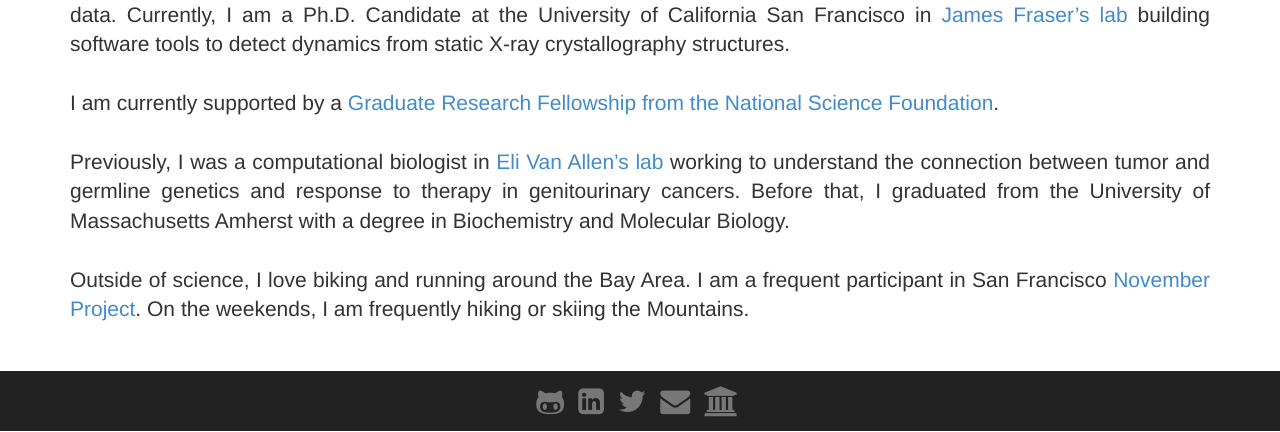
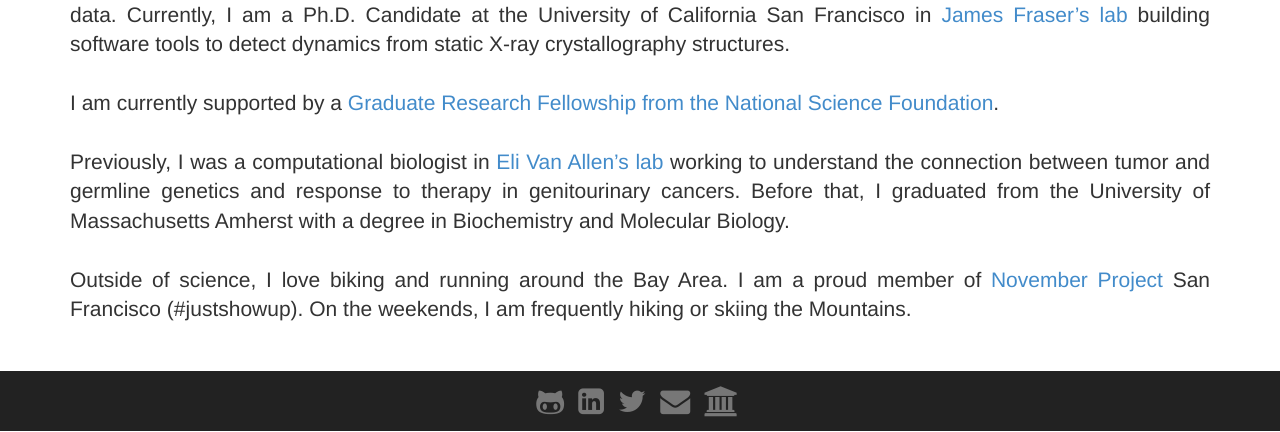
Before and after one commit to stephaniewankowicz/stephaniewankowicz.github.io, a Jekyll site: the page built from index.md, in a window 1280 px wide. Shown: the part 469-901 px from the top of the page. Built offline with Jekyll 4.4.1, drawn with Linux system fonts in a browser that asks for light colours; nearby versions of some CDN libraries; library files that are not in the unit come from our copies.

Commit message:
Update index.md

```diff
--- a/index.md
+++ b/index.md
@@ -25,5 +25,5 @@ Previously, I was a computational biologist in [Eli Van Allen's lab](https://van
 <br>
 <br>
 
-Outside of science, I love biking and running around the Bay Area. I am a frequent participant in San Francisco [November Project](https://november-project.com/). On the weekends, I am frequently hiking or skiing the Mountains.
+Outside of science, I love biking and running around the Bay Area. I am a proud member of [November Project](https://november-project.com/) San Francisco (#justshowup). On the weekends, I am frequently hiking or skiing the Mountains.
 </p>
```
